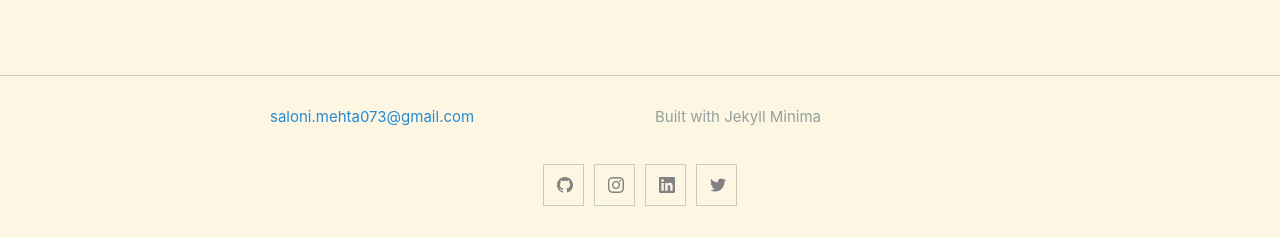
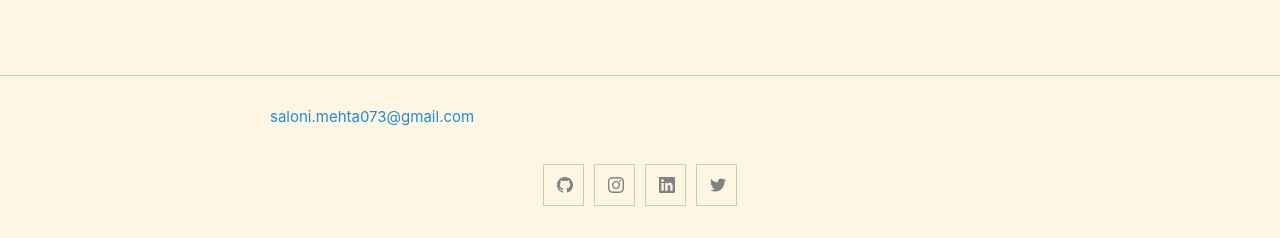
Before and after one commit to salonimehta073/mydoctheme, a Jekyll site: the page built from index.markdown, in a window 1280 px wide. Shown: the part 659-897 px from the top of the page. Built offline with Jekyll 4.4.1, drawn with Linux system fonts in a browser that asks for light colours.

Commit message:
Update _config.yml

```diff
--- a/_config.yml
+++ b/_config.yml
@@ -3,7 +3,7 @@ author:
   #name:
   email: saloni.mehta073@gmail.com
   image:
-description: Built with Jekyll Minima
+description:
 google_analytics: UA-69225227-1
 show_excerpts: false # set to true to show excerpts on the homepage
 
```
